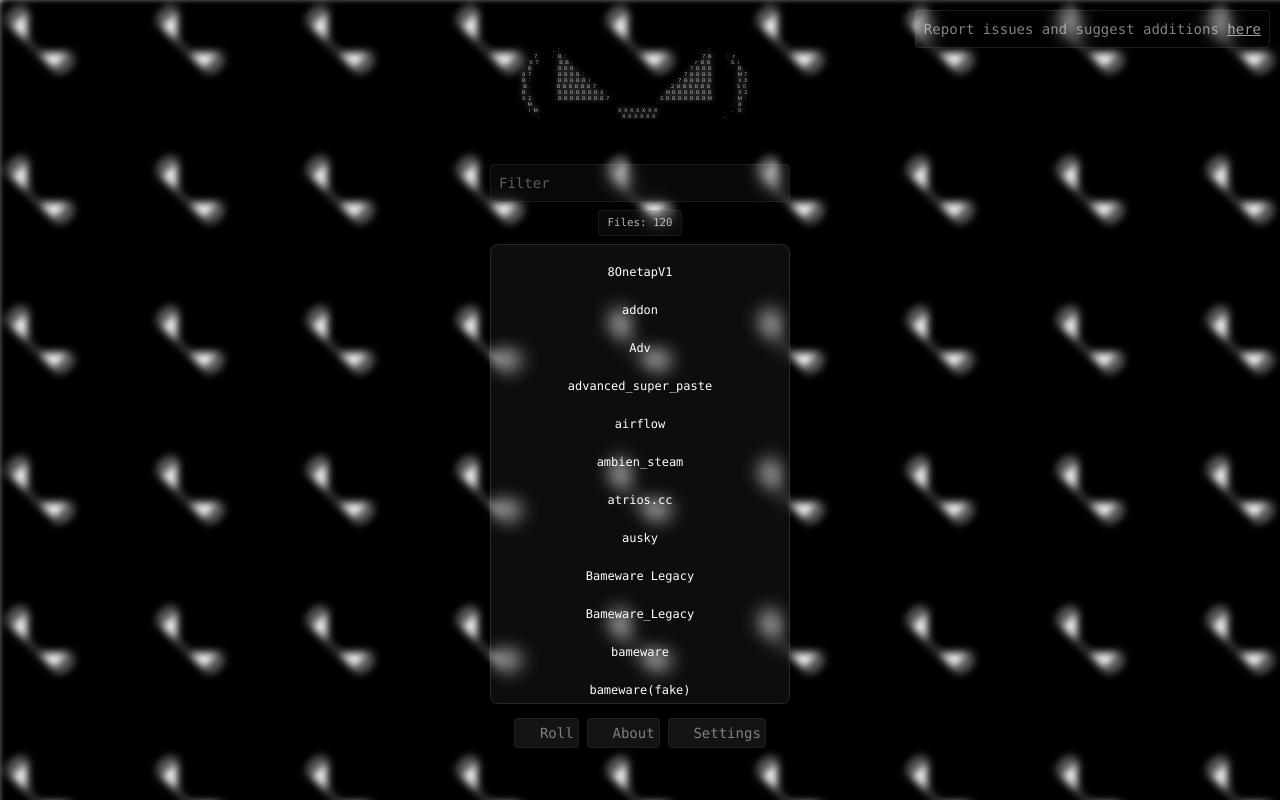
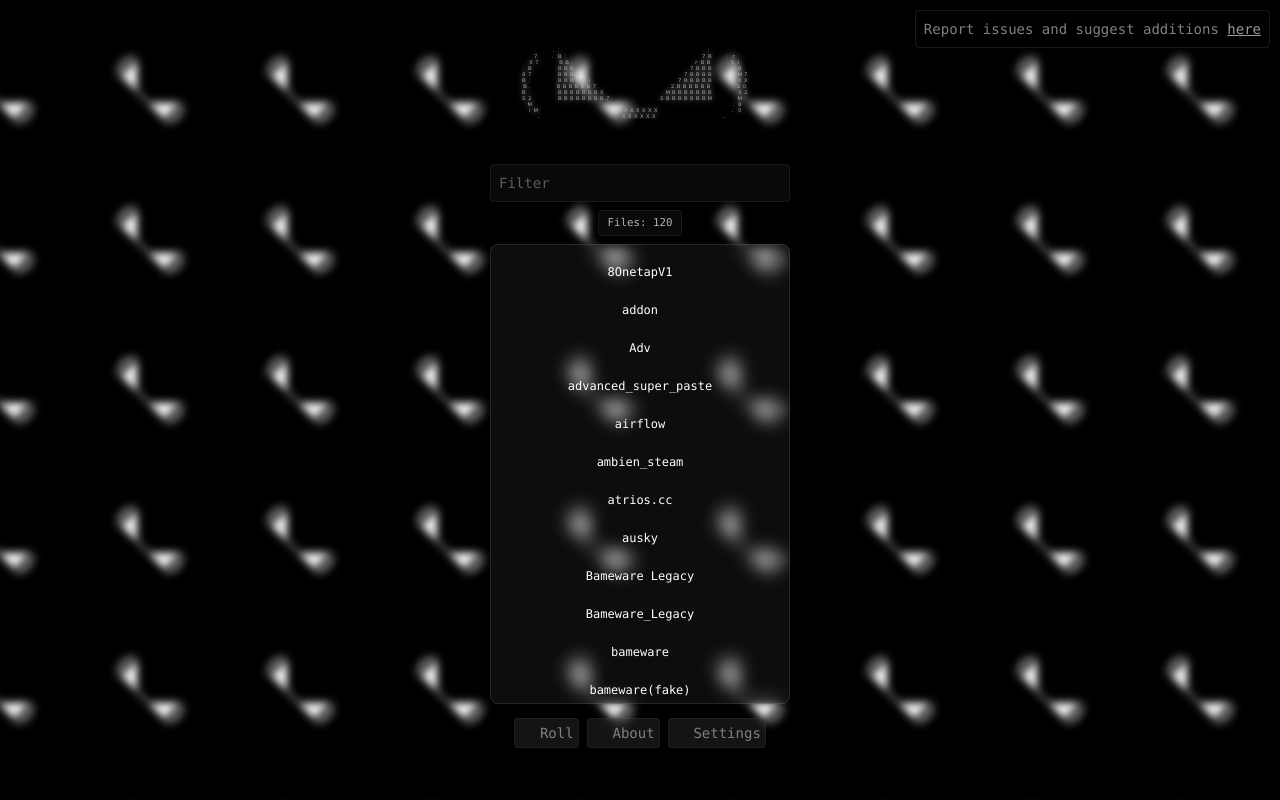
Before and after one commit to Invades/lifehackbit.ch, a SvelteKit app: page /2018 in a window 1280 px wide. Built offline with nearby package versions, Linux system fonts and the light colour scheme; some icons are missing.

Commit message:
Fix background and input component styling

```diff
--- a/src/app.css
+++ b/src/app.css
@@ -70,8 +70,8 @@
     body::after {
         content: '';
         position: fixed;
-        top: 0;
-        left: 0;
+        top: -50%;
+        left: -50%;
         width: 200%;
         height: 200%;
         background-color: black;
@@ -84,6 +84,7 @@
         z-index: -1;
         will-change: transform;
         transform: translateZ(0);
+        overflow: hidden;
     }
 
 
--- a/src/lib/components/input.svelte
+++ b/src/lib/components/input.svelte
@@ -15,5 +15,5 @@
     {autocomplete}
     bind:value
     on:input={onInput}
-    class="text-sm bg-[rgba(255,255,255,0.05)] border border-white border-opacity-10 text-[rgba(255,255,255,0.8)] rounded backdrop-blur text-[0.9em] p-2 opacity-70 placeholder:text-[rgba(255,255,255,0.5)] transition-all duration-200 focus:opacity-100 focus:border-opacity-20 {className}"
+    class="w-full min-w-0 text-sm bg-[rgba(255,255,255,0.05)] border border-white border-opacity-10 text-[rgba(255,255,255,0.8)] rounded backdrop-blur text-[0.9em] p-1.5 sm:p-2 opacity-70 placeholder:text-[rgba(255,255,255,0.5)] transition-all duration-200 focus:opacity-100 focus:border-opacity-20 {className}"
 />
```
